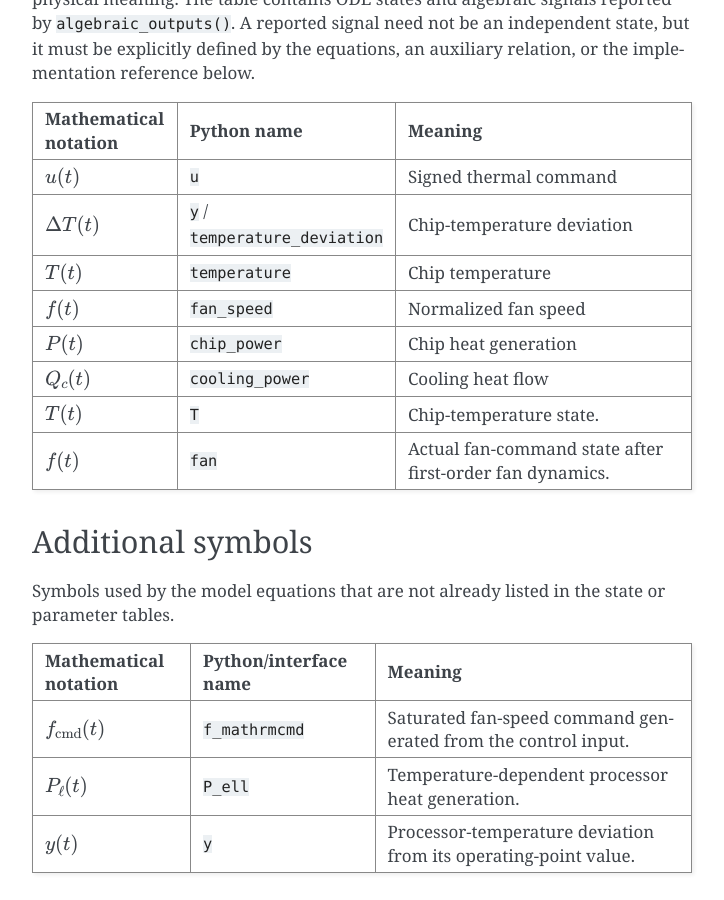
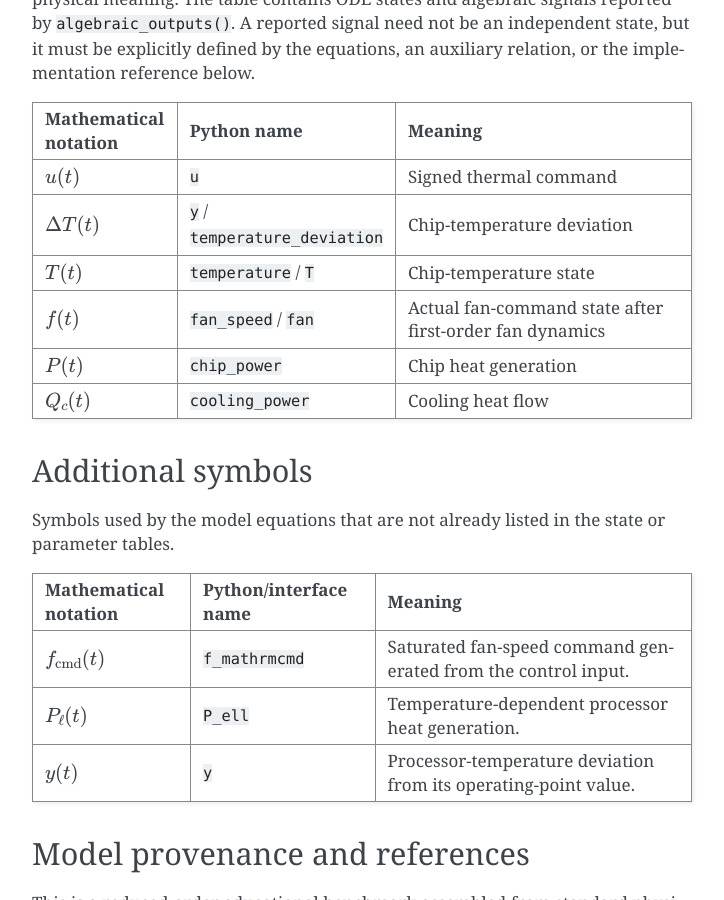
Before and after one commit to simple-machine-learning/SISO-Adaptive-Control, a Sphinx documentation site: the page built from packages/SISO_Adaptive_Control_Python_v1.0.0/documentation/models/cpu_thermal_fan.rst, in a window 1280 px wide and 900 px high, scrolled down 2861 px. Shown: the whole window, without its empty margins (388-1112 px from the left). Built offline with Sphinx 7.4.7, drawn with Linux system fonts in a browser that asks for light colours.

Commit message:
Consolidate duplicate documentation variables

```diff
--- a/packages/SISO_Adaptive_Control_Python_v1.0.0/documentation/models/cpu_thermal_fan.rst
+++ b/packages/SISO_Adaptive_Control_Python_v1.0.0/documentation/models/cpu_thermal_fan.rst
@@ -160,23 +160,17 @@ The first column gives the readable mathematical notation, the second gives the
      - ``y`` / ``temperature_deviation``
      - Chip-temperature deviation
    * - :math:`T(t)`
-     - ``temperature``
-     - Chip temperature
+     - ``temperature`` / ``T``
+     - Chip-temperature state
    * - :math:`f(t)`
-     - ``fan_speed``
-     - Normalized fan speed
+     - ``fan_speed`` / ``fan``
+     - Actual fan-command state after first-order fan dynamics
    * - :math:`P(t)`
      - ``chip_power``
      - Chip heat generation
    * - :math:`Q_c(t)`
      - ``cooling_power``
      - Cooling heat flow
-   * - :math:`T(t)`
-     - ``T``
-     - Chip-temperature state.
-   * - :math:`f(t)`
-     - ``fan``
-     - Actual fan-command state after first-order fan dynamics.
 
 Additional symbols
 ------------------
```
